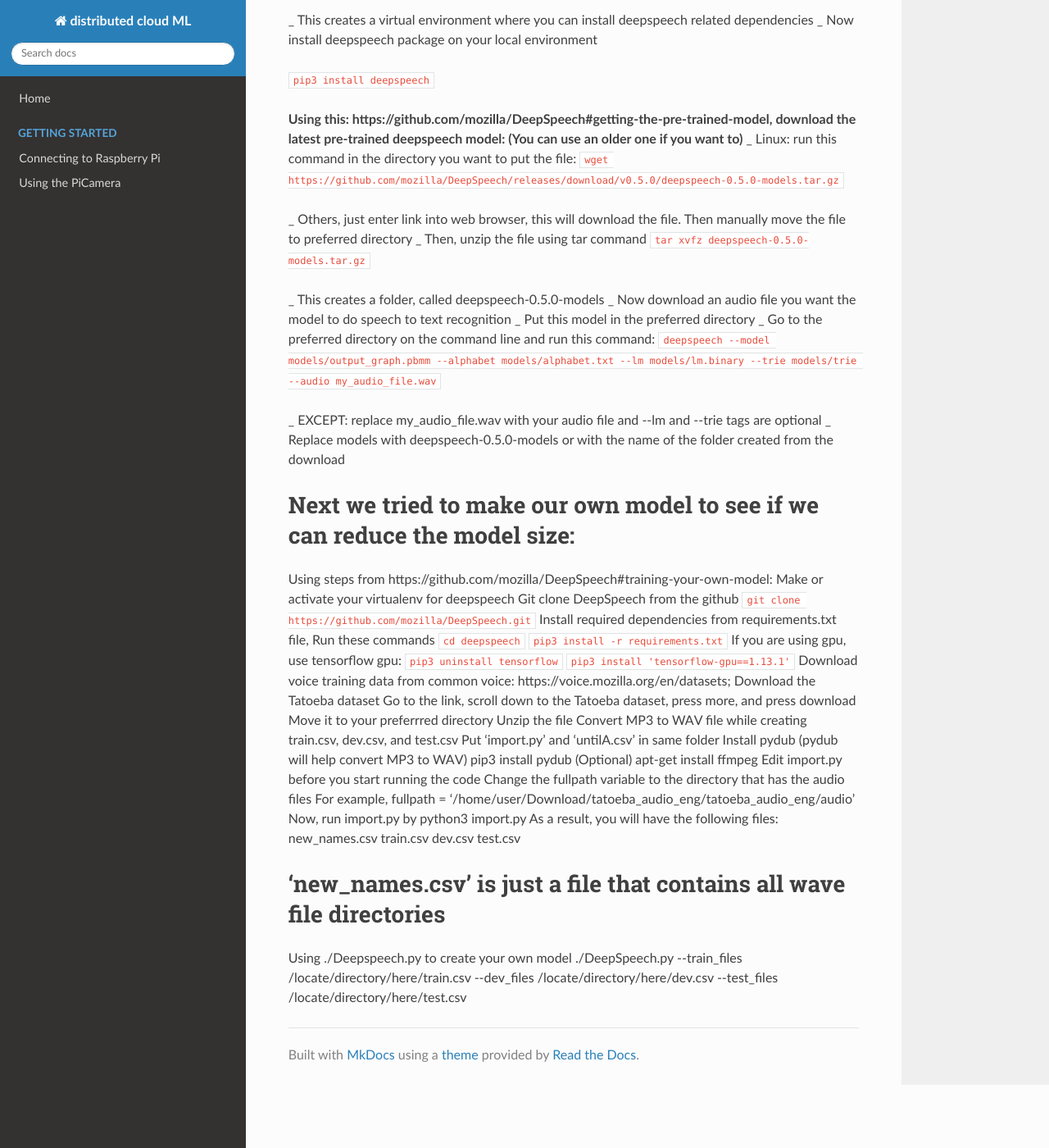
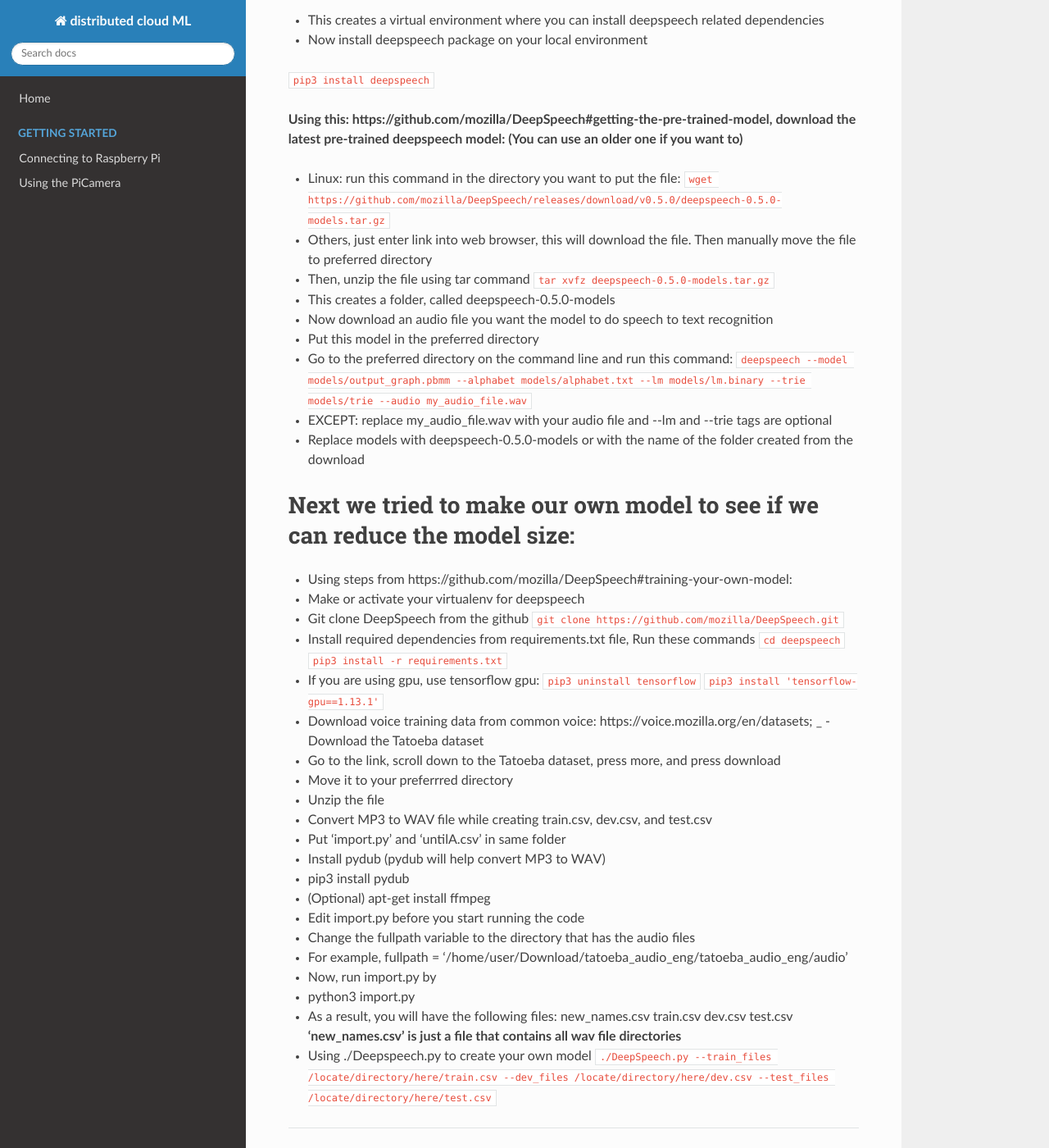
Before and after one commit to parallel-ml/docs, an MkDocs documentation site: the page built from docs/deepspeech.md, in a window 1280 px wide and 1400 px high, scrolled down 926 px. Shown: the whole window at 82% size. Built offline with MkDocs 1.6.1, drawn with Linux system fonts in a browser that asks for light colours; nearby versions of some CDN libraries; some of the changed text lies outside the part shown.

Commit message:
bullet points

```diff
--- a/docs/deepspeech.md
+++ b/docs/deepspeech.md
@@ -1,4 +1,4 @@
-# Utilizing Deepspeech on raspberry pi
+# Utilizing Deepspeech on Raspberry pi
 
 **Requirements: have python3 installed with pip3**
 
@@ -24,66 +24,67 @@ virtualenv -p python3 $HOME/tmp/deepspeech-venv/
 
 **Activate the virtual environment**
 
-_ Now the virtual environment is created with a bin folder with activate document
+- Now the virtual environment is created with a bin folder with activate document
 
 `source $HOME/tmp/deepspeech-venv/bin/activate`
 
-_ This creates a virtual environment where you can install deepspeech related dependencies
-_ Now install deepspeech package on your local environment
+- This creates a virtual environment where you can install deepspeech related dependencies
+- Now install deepspeech package on your local environment
 
 `pip3 install deepspeech`
 
 **Using this: https://github.com/mozilla/DeepSpeech#getting-the-pre-trained-model, download the latest pre-trained deepspeech model: (You can use an older one if you want to)**
-_ Linux: run this command in the directory you want to put the file:
+
+- Linux: run this command in the directory you want to put the file:
 `wget https://github.com/mozilla/DeepSpeech/releases/download/v0.5.0/deepspeech-0.5.0-models.tar.gz`
 
-_ Others, just enter link into web browser, this will download the file. Then manually move the file to preferred directory
-_ Then, unzip the file using tar command
+- Others, just enter link into web browser, this will download the file. Then manually move the file to preferred directory
+- Then, unzip the file using tar command
 `tar xvfz deepspeech-0.5.0-models.tar.gz `
 
-_ This creates a folder, called deepspeech-0.5.0-models
-_ Now download an audio file you want the model to do speech to text recognition
-_ Put this model in the preferred directory
-_ Go to the preferred directory on the command line and run this command:
+- This creates a folder, called deepspeech-0.5.0-models
+- Now download an audio file you want the model to do speech to text recognition
+- Put this model in the preferred directory
+- Go to the preferred directory on the command line and run this command:
 `deepspeech --model models/output_graph.pbmm --alphabet models/alphabet.txt --lm models/lm.binary --trie models/trie --audio my_audio_file.wav`
 
-_ EXCEPT: replace my_audio_file.wav with your audio file and
+- EXCEPT: replace my_audio_file.wav with your audio file and
 --lm and --trie tags are optional
-_ Replace models with deepspeech-0.5.0-models or with the name of the folder created from the download
+- Replace models with deepspeech-0.5.0-models or with the name of the folder created from the download
 
 
 
 
 # Next we tried to make our own model to see if we can reduce the model size:
-Using steps from https://github.com/mozilla/DeepSpeech#training-your-own-model:
-Make or activate your virtualenv for deepspeech
-Git clone DeepSpeech from the github
+- Using steps from https://github.com/mozilla/DeepSpeech#training-your-own-model:
+- Make or activate your virtualenv for deepspeech
+- Git clone DeepSpeech from the github
  `git clone https://github.com/mozilla/DeepSpeech.git`
-Install required dependencies from requirements.txt file, Run these commands
+- Install required dependencies from requirements.txt file, Run these commands
 ` cd deepspeech `
 `pip3 install -r requirements.txt`
-If you are using gpu, use tensorflow gpu:
+- If you are using gpu, use tensorflow gpu:
 `pip3 uninstall tensorflow`
 `pip3 install 'tensorflow-gpu==1.13.1' `
-Download voice training data from common voice: https://voice.mozilla.org/en/datasets; Download the Tatoeba dataset
-Go to the link, scroll down to the Tatoeba dataset, press more, and press download
-Move it to your preferrred directory
-Unzip the file
-Convert MP3 to WAV file while creating train.csv, dev.csv, and test.csv
-Put ‘import.py’ and ‘untilA.csv’ in same folder
-Install pydub (pydub will help convert MP3 to WAV)
-pip3 install pydub
-(Optional) apt-get install ffmpeg
-Edit import.py before you start running the code
-Change the fullpath variable to the directory that has the audio files
-For example, fullpath = ‘/home/user/Download/tatoeba_audio_eng/tatoeba_audio_eng/audio’
-Now, run import.py by
-python3 import.py
-As a result, you will have the following files:
+- Download voice training data from common voice: https://voice.mozilla.org/en/datasets; _ - Download the Tatoeba dataset
+- Go to the link, scroll down to the Tatoeba dataset, press more, and press download
+- Move it to your preferrred directory
+- Unzip the file
+- Convert MP3 to WAV file while creating train.csv, dev.csv, and test.csv
+- Put ‘import.py’ and ‘untilA.csv’ in same folder
+- Install pydub (pydub will help convert MP3 to WAV)
+- pip3 install pydub
+- (Optional) apt-get install ffmpeg
+- Edit import.py before you start running the code
+- Change the fullpath variable to the directory that has the audio files
+- For example, fullpath = ‘/home/user/Download/tatoeba_audio_eng/tatoeba_audio_eng/audio’
+- Now, run import.py by
+- python3 import.py
+- As a result, you will have the following files:
 new_names.csv
 train.csv
 dev.csv
 test.csv
-# ‘new_names.csv’ is just a file that contains all wave file directories
-Using ./Deepspeech.py to create your own model
-./DeepSpeech.py --train_files /locate/directory/here/train.csv --dev_files /locate/directory/here/dev.csv --test_files /locate/directory/here/test.csv
+**‘new_names.csv’ is just a file that contains all wav file directories**
+- Using ./Deepspeech.py to create your own model
+`./DeepSpeech.py --train_files /locate/directory/here/train.csv --dev_files /locate/directory/here/dev.csv --test_files /locate/directory/here/test.csv`
```
Also changed, not shown: other parts of docs/deepspeech.md (+1 -1 lines).
